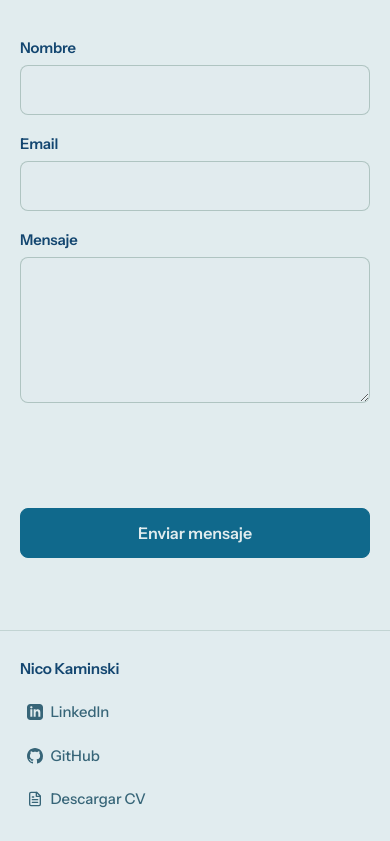
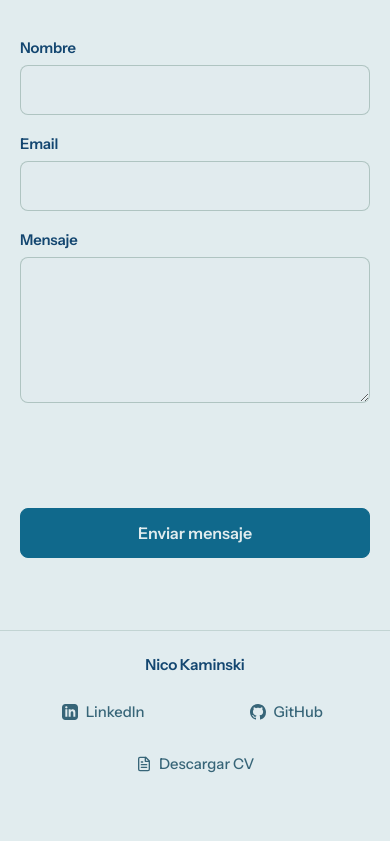
Before and after one commit to nicoKaminski/portfolio, a Next.js app: page / in a window 390 px wide. Shown: the part 5321-6162 px from the top of the page. After the commit the page ends 6131 px from the top, so only its background shows below. Built offline with nearby package versions, Linux system fonts and the light colour scheme; no server answers.

Commit message:
style(footer): mejora de composicion mobile

```diff
--- a/package.json
+++ b/package.json
@@ -6,7 +6,8 @@
     "dev": "next dev",
     "build": "next build",
     "start": "next start",
-    "lint": "eslint"
+    "lint": "eslint",
+    "typecheck": "tsc --noEmit"
   },
   "dependencies": {
     "next": "16.3.1",
--- a/src/frontend/features/footer/Footer.module.css
+++ b/src/frontend/features/footer/Footer.module.css
@@ -67,18 +67,41 @@
 
 @media (max-width: 640px) {
   .footer {
-    padding: 1.75rem 1.25rem;
+    padding: 1.5rem 1.25rem;
   }
 
   .container {
     flex-direction: column;
-    align-items: flex-start;
-    gap: 1.25rem;
+    align-items: center;
+    text-align: center;
+    gap: 1rem;
+  }
+
+  .container nav {
+    width: 100%;
   }
 
   .linksList {
-    flex-direction: column;
-    align-items: flex-start;
-    gap: 0.875rem;
+    display: grid;
+    grid-template-columns: repeat(2, 1fr);
+    gap: 0.5rem 1rem;
+    width: 100%;
+    justify-items: center;
+    align-items: center;
+  }
+
+  .linksList li {
+    display: flex;
+    justify-content: center;
+    width: 100%;
+  }
+
+  .linksList li:nth-child(3) {
+    grid-column: 1 / -1;
+  }
+
+  .link {
+    min-height: 44px;
+    justify-content: center;
   }
 }
--- a/src/frontend/features/laboratory/components/NutriVidaDetail.tsx
+++ b/src/frontend/features/laboratory/components/NutriVidaDetail.tsx
@@ -72,11 +72,10 @@ export function NutriVidaDetail() {
       <section className={styles.editorialSection}>
         <h3 className={styles.sectionTitle}>Una aplicación más completa</h3>
         <p className={styles.paragraph}>
-          La aplicación permite gestionar el circuito nutricional completo:
-          pacientes, dietas, comidas y visitas de control. Incluye la carga y
-          modificación de pacientes, acceso a su historial médico y dieta
-          asignada, administración de dietas con sus comidas relacionadas y
-          búsqueda rápida por ficha médica.
+          La aplicación permite gestionar pacientes, dietas, comidas y visitas
+          de control. Incluye la carga y modificación de pacientes, acceso a su
+          historial de visitas y dieta asignada, administración de dietas con
+          sus comidas relacionadas y búsqueda por ficha médica.
         </p>
         <p className={styles.paragraph}>
           A diferencia de prácticas anteriores como SYSAD UNI, representó un
@@ -102,8 +101,8 @@ export function NutriVidaDetail() {
             />
           </div>
           <figcaption className={styles.galleryCaption}>
-            Carga y modificación de paciente con accesos a historial médico y
-            plan de dieta.
+            Carga y modificación de paciente con accesos al historial de
+            visitas y a su dieta.
           </figcaption>
         </figure>
 
```
Also changed, not shown: 1 other file (tests, documents, lock files or other folders).
